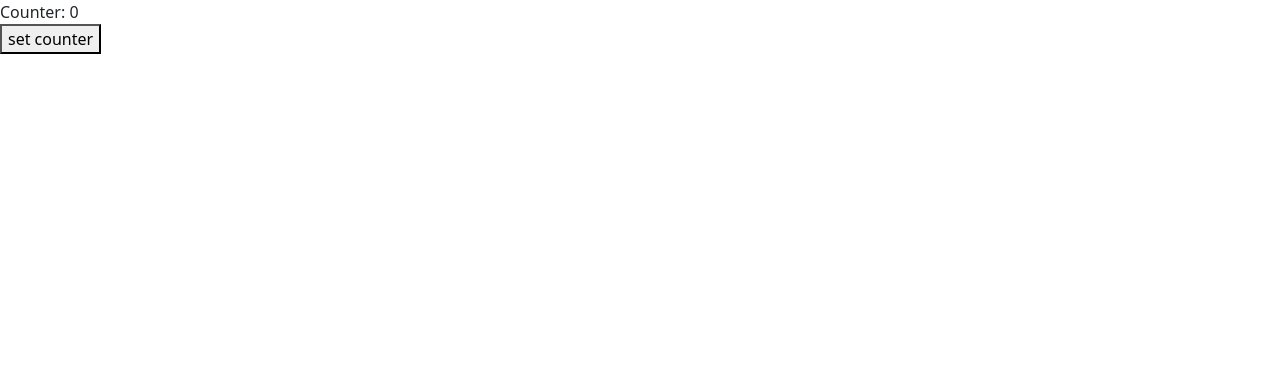
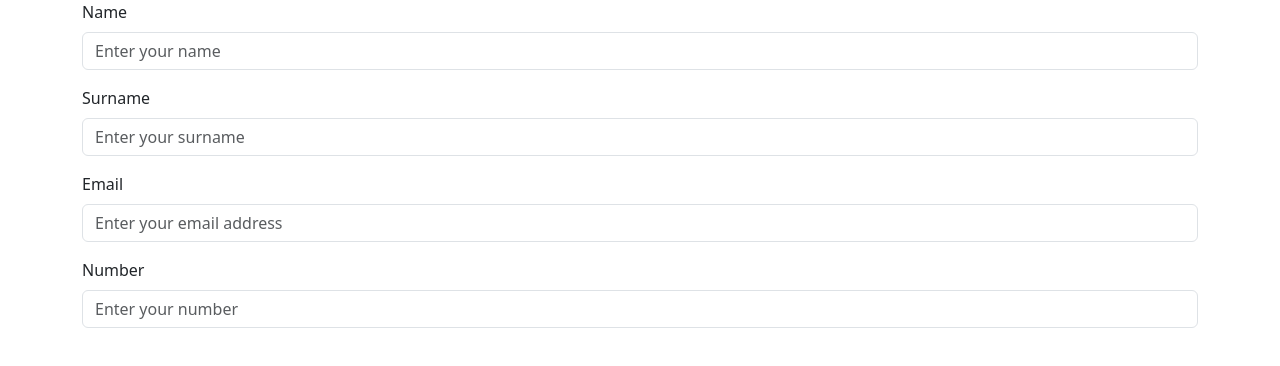
Before and after one commit to bayramsoltan/react-playground, a React (Create React App) app in the folder exercises/: page / in a window 1280 px wide. Shown: the top 366 px of the page. Built offline with nearby package versions, Linux system fonts and the light colour scheme.

Commit message:
form-handling

```diff
--- a/exercises/src/App.js
+++ b/exercises/src/App.js
@@ -37,6 +37,9 @@ import ClassComp from "./components/22-class-type/class-comp";
 import UserCards from "./components/23-fetch-users/usercards";
 import Countries from "./components/24-axios/countries";
 import ParentComp from "./components/25-child-to-parent/parent-comp";
+import Form1 from "./components/26-forms/form1";
+import Form2 from "./components/26-forms/form2";
+import Form3 from "./components/26-forms/form3";
 
 
 const App = () => {
@@ -80,9 +83,12 @@ const App = () => {
 <ClassComp/>
 <UserCards/>
 <Countries/>
+<ParentComp/>
+<Form1/>
+<Form2/>
 */}
 
-<ParentComp/>
+<Form3/>
 
 
 
--- /dev/null
+++ b/exercises/src/components/26-forms/form1.js
@@ -0,0 +1,21 @@
+import React, { useState } from 'react'
+import { Container, Form } from 'react-bootstrap'
+
+const Form1 = () => {
+
+    const [name, setName] = useState("");
+
+
+
+  return (
+    <Container className='mt-5'>
+        <Form>
+
+            <h1>Merhaba {name}</h1>
+            <Form.Control type="text" placeholder="Enter your name" onChange={(e)=>setName(e.target.value)} value={name}/>
+        </Form>
+    </Container>
+  )
+}
+
+export default Form1
--- /dev/null
+++ b/exercises/src/components/26-forms/form2.js
@@ -0,0 +1,50 @@
+import React, { useEffect, useState } from "react";
+import { Container, Form } from "react-bootstrap";
+
+const Form2 = () => {
+  const [num1, setNum1] = useState(0);
+  const [num2, setNum2] = useState(0);
+  const [num3, setNum3] = useState(0);
+
+
+
+useEffect(() => {
+ setNum3(Number(num1)+Number(num2));
+}, [num1,num2])
+
+
+  return (
+    <Container className="mt-5">
+      <Form>
+        <Form.Group>
+          <Form.Control
+            type="text"
+            placeholder="1. Number"
+            onChange={(e) => setNum1(e.target.value)}
+            value={num1}
+
+
+          />
+        </Form.Group>
+        <Form.Group>
+        <Form.Control
+            type="text"
+            placeholder="2. Number"
+            onChange={(e) => setNum2(e.target.value)}
+            value={num2}
+          />
+        </Form.Group>
+        <Form.Group>
+          <Form.Control
+            type="text"
+            placeholder="3. Number"
+            disabled
+            value={num3}
+          />
+        </Form.Group>
+      </Form>
+    </Container>
+  );
+};
+
+export default Form2;
--- /dev/null
+++ b/exercises/src/components/26-forms/form3.js
@@ -0,0 +1,61 @@
+import React, { useState } from 'react'
+import { Container, Form } from 'react-bootstrap'
+
+const Form3 = () => {
+
+
+const [formData, setFormData] = useState({
+    firstName: "",
+    lastName: "",
+    email:"",
+    phone:""
+});
+
+console.log(formData);
+
+
+  return (
+    <Container>
+        <Form>
+            <Form.Group className='mb-3'>
+                <Form.Label>Name</Form.Label>
+                <Form.Control
+                type="text"
+                placeholder='Enter your name'
+                value={formData.firstName}
+                onChange={(e)=>setFormData({...formData, firstName: e.target.value})}
+                />
+            </Form.Group>
+            <Form.Group className='mb-3'>
+                <Form.Label>Surname</Form.Label>
+                <Form.Control
+                type="text"
+                placeholder='Enter your surname'
+                value={formData.lastName}
+                onChange={(e)=>setFormData({...formData, lastName: e.target.value})}
+                />
+            </Form.Group>
+            <Form.Group className='mb-3'>
+                <Form.Label>Email</Form.Label>
+                <Form.Control
+                type="text"
+                placeholder='Enter your email address'
+                value={formData.email}
+                onChange={(e)=>setFormData({...formData, email: e.target.value})}
+                />
+            </Form.Group>
+            <Form.Group className='mb-3'>
+                <Form.Label>Number</Form.Label>
+                <Form.Control
+                type="text"
+                placeholder='Enter your number'
+                value={formData.phone}
+                onChange={(e)=>setFormData({...formData, phone: e.target.value})}
+                />
+            </Form.Group>
+        </Form>
+    </Container>
+  )
+}
+
+export default Form3
```
